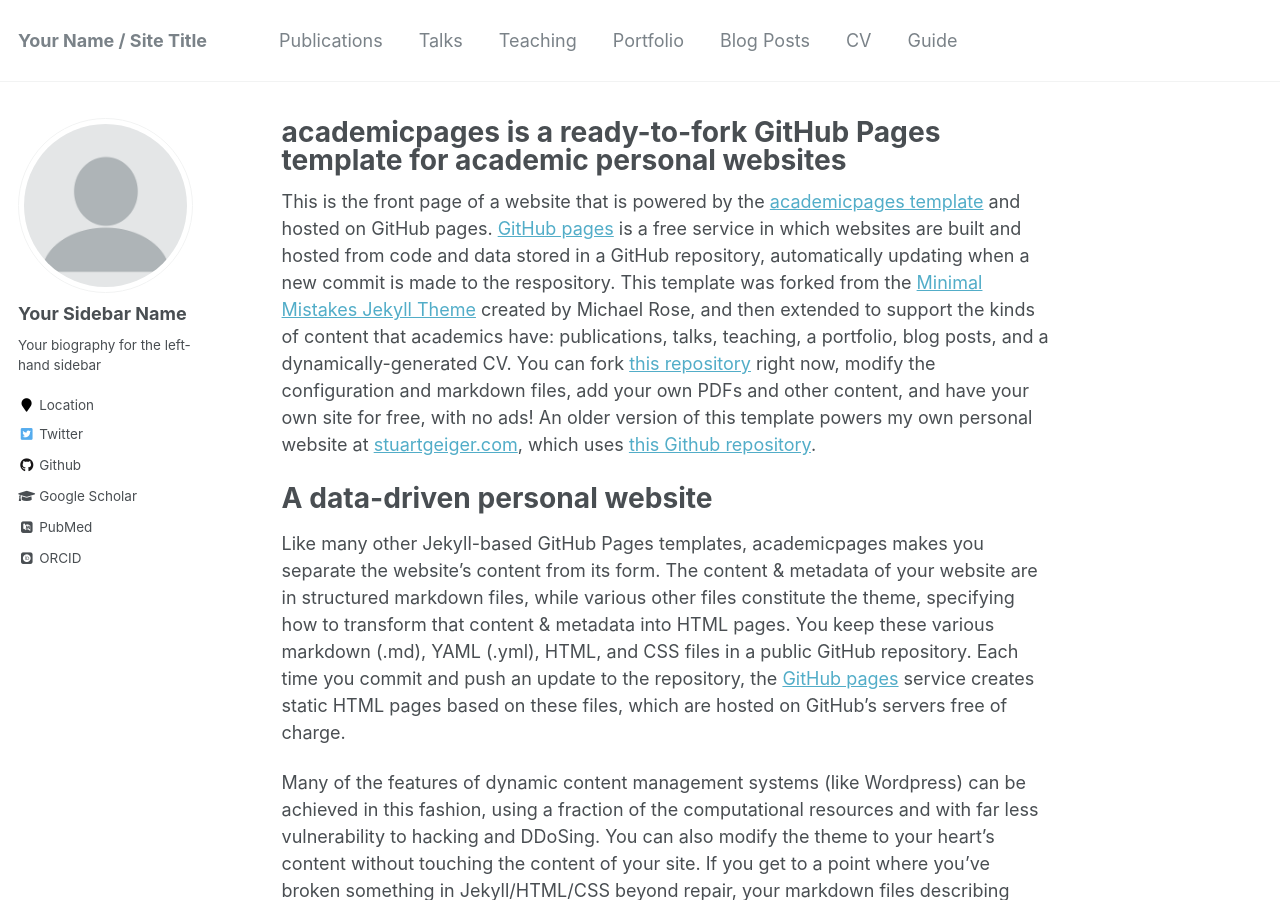
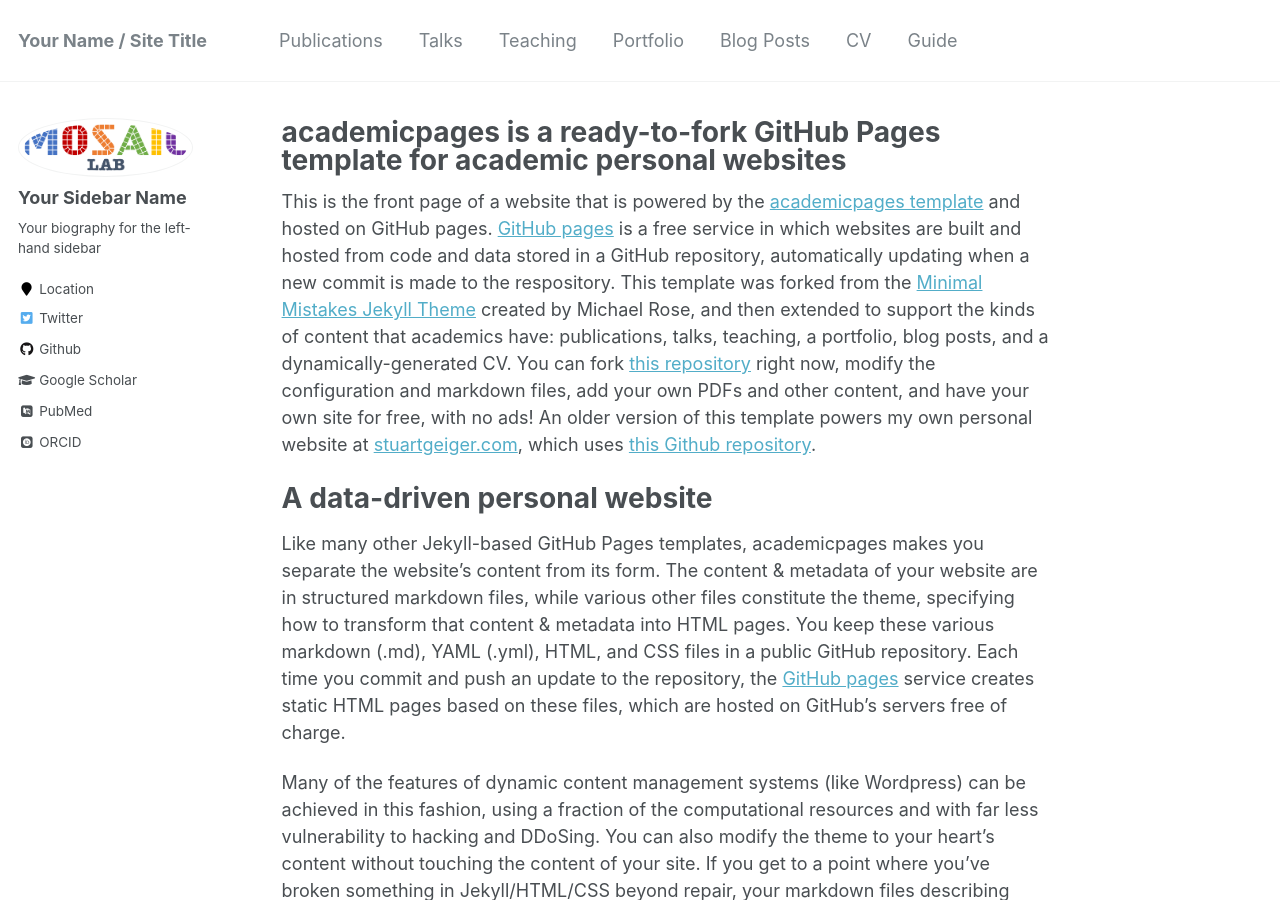
Before and after one commit to mosaiclabfiu/mosaic-lab, a Jekyll site: the page built from _pages/about.md, in a window 1280 px wide and 900 px high. Built offline with Jekyll 4.4.1, drawn with Linux system fonts in a browser that asks for light colours; some web fonts are replaced.

Commit message:
Update _config.yml

```diff
--- a/_config.yml
+++ b/_config.yml
@@ -81,7 +81,7 @@ analytics:
 # Site Author
 author:
   name             : "Your Sidebar Name"
-  avatar           : "profile.png"
+  avatar           : "mosaiclogo.png"
   bio              : "Your biography for the left-hand sidebar"
   location         : "Location"
   employer         :
```
